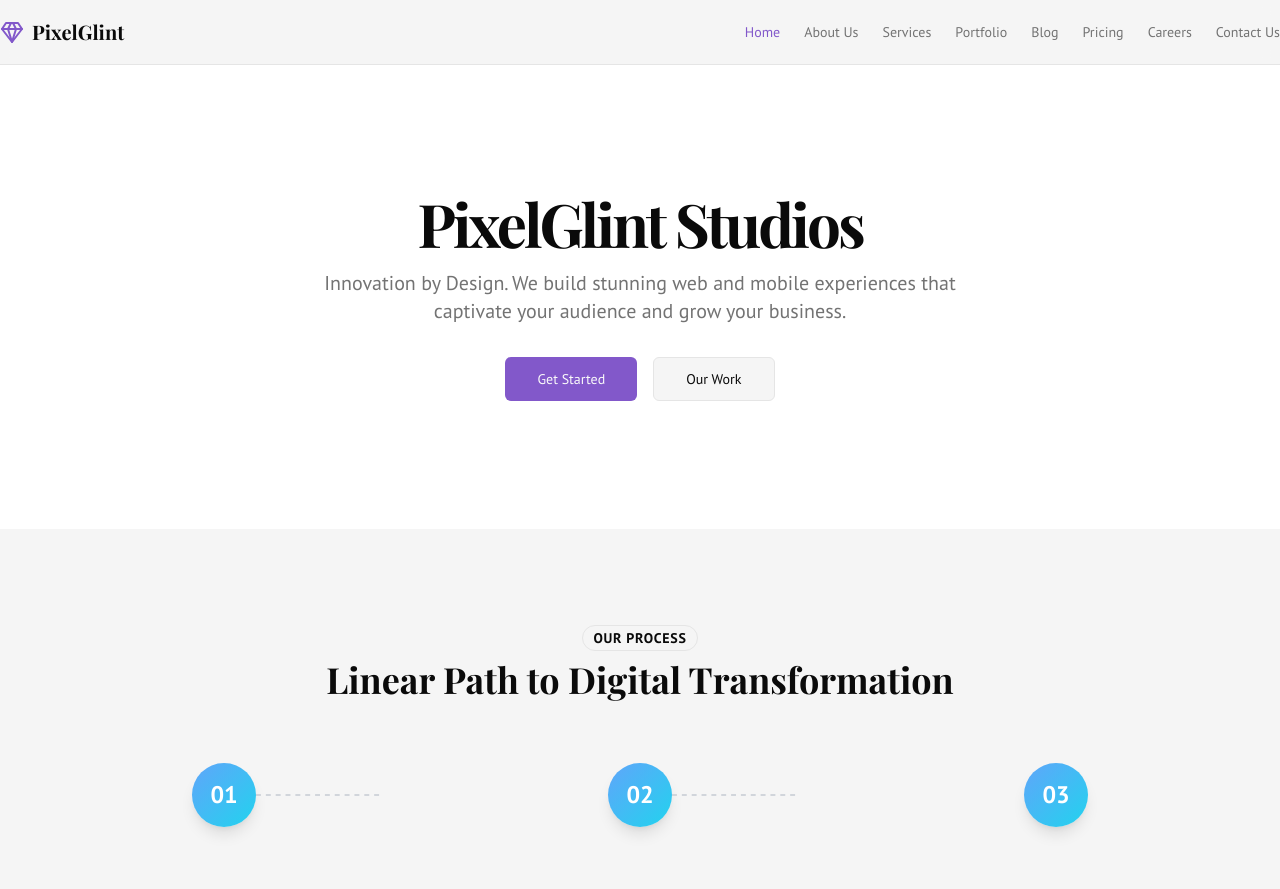
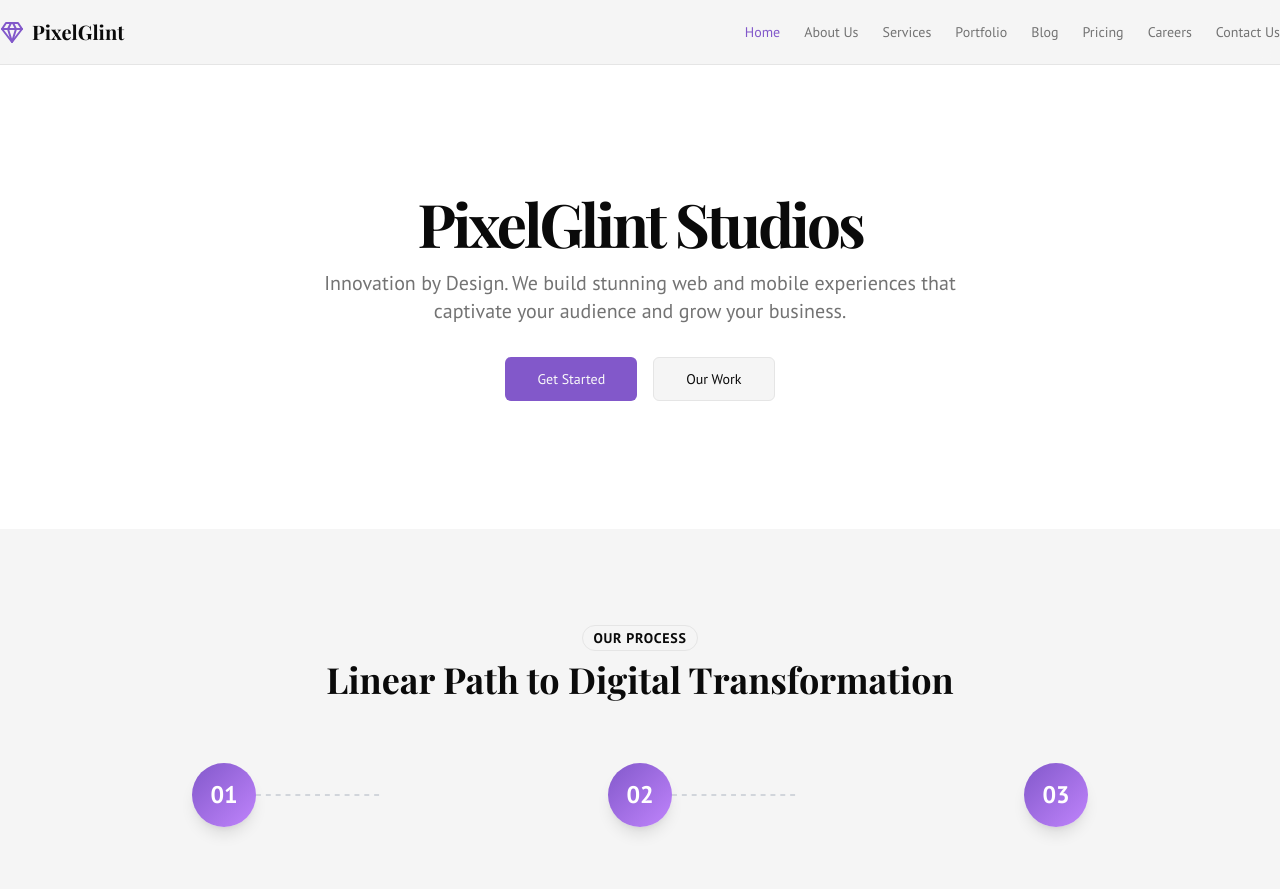
Before and after one commit to zobi404/coretostack, a Next.js app: page / in a window 1280 px wide. Shown: the top 889 px of the page. Built offline with nearby package versions, Linux system fonts and the light colour scheme; a web font is replaced by a local one.

Commit message:
also implement the color in our process

```diff
--- a/src/app/page.tsx
+++ b/src/app/page.tsx
@@ -129,7 +129,7 @@ export default function Home() {
             <div className="flex justify-between items-center w-full max-w-4xl mx-auto mb-16">
               {processSteps.map((step, index) => (
                 <div key={step.step} className="flex items-center z-10">
-                  <div className="flex items-center justify-center w-16 h-16 rounded-full bg-gradient-to-br from-blue-400 to-cyan-400 text-white font-bold text-2xl shadow-lg">
+                  <div className="flex items-center justify-center w-16 h-16 rounded-full bg-gradient-to-br from-primary to-purple-400 text-white font-bold text-2xl shadow-lg">
                     {step.step}
                   </div>
                   {index < processSteps.length - 1 && (
```
